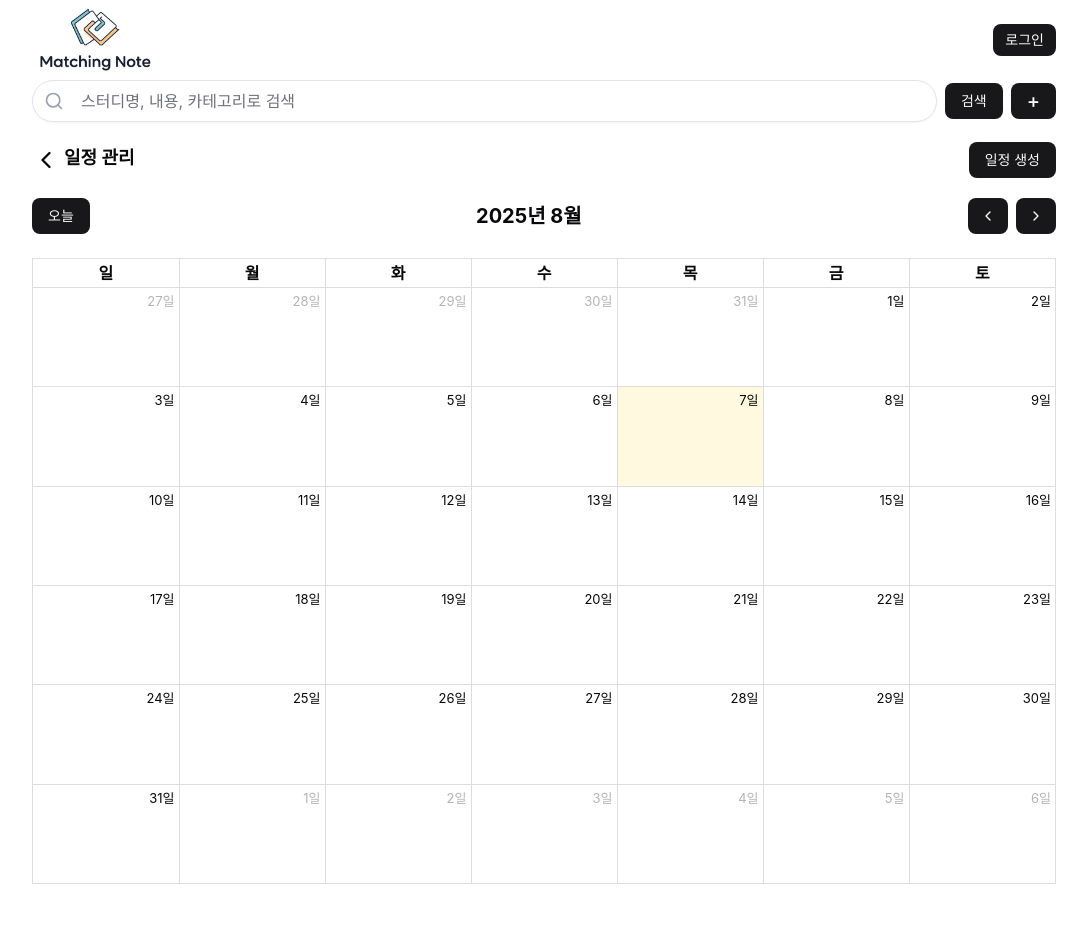
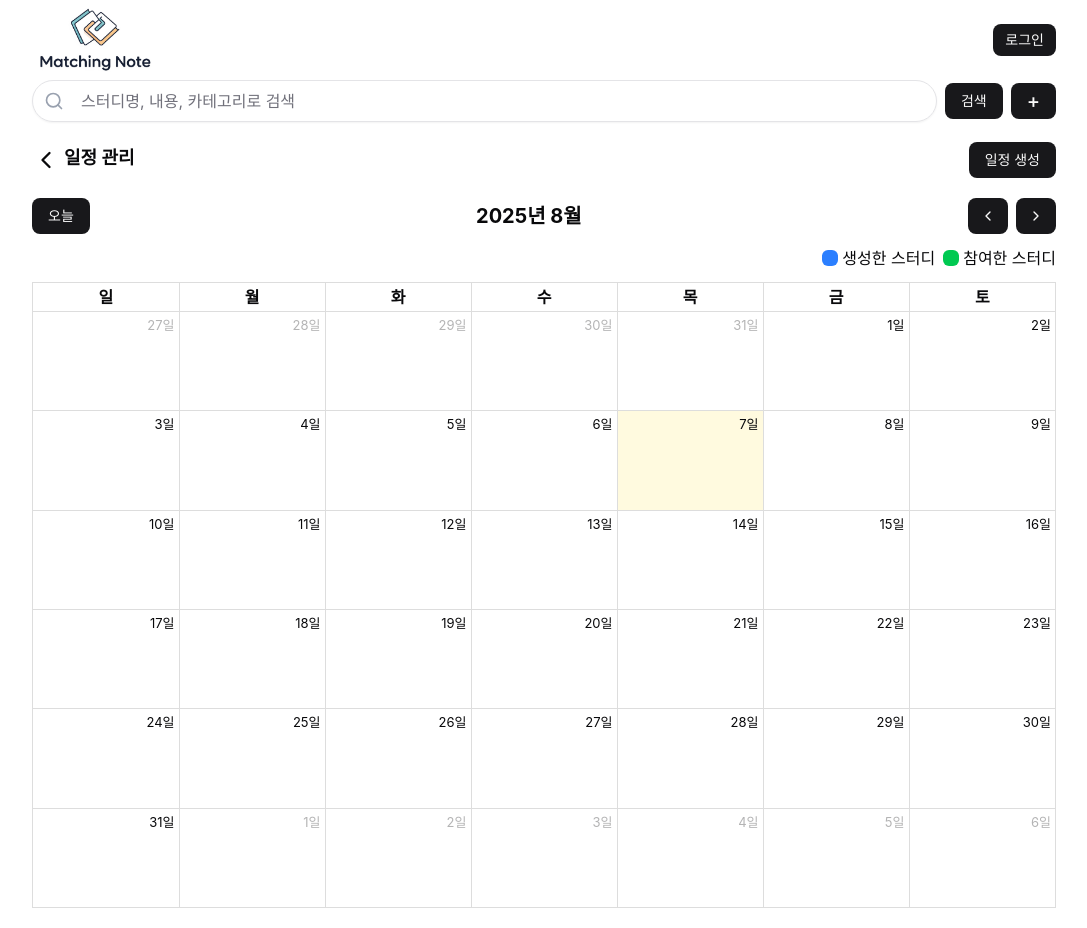
Before and after one commit to qusalsdn/matching-note, a Next.js app: page /mypage/schedule in a window 1280 px wide. Shown: the whole page, without its empty margins (96-1183 px from the left). Before the commit the page ends 904 px from the top, so only its background shows below. Built offline with nearby package versions, Linux system fonts and the light colour scheme; no server answers; the database is empty.

Commit message:
마이페이지 > 일정 관리 > 조회 & 생성
1. 자기가 생성한 스터디와 참여한 스터디에 대한 UI 구분
2. 생성할 때 자신이 생성한 스터디만 뜨게 수정

```diff
--- a/app/globals.css
+++ b/app/globals.css
@@ -142,8 +142,6 @@ input[type="number"] {
 }
 
 .fc-event {
-  background-color: black !important;
-  color: white !important;
   border: none !important;
   border-radius: 3px;
   font-size: x-small;
--- a/app/mypage/schedule/components/ScheduleDialog.tsx
+++ b/app/mypage/schedule/components/ScheduleDialog.tsx
@@ -170,7 +170,7 @@ export default function ScheduleDialog({
 
           if (error) throw new Error("일정 삭제 중 오류가 발생하였습니다..ㅜ");
 
-          if (data.length >= 0) throw new Error("자신이 생성한 일정만 삭제 가능합니다.!");
+          if (data.length <= 0) throw new Error("자신이 생성한 일정만 삭제 가능합니다.!");
 
           handleReset();
 
--- a/app/mypage/schedule/page.tsx
+++ b/app/mypage/schedule/page.tsx
@@ -41,6 +41,7 @@ export default function Schedule() {
   const { data, mutate } = useSWR(userId, fetcher);
 
   const [currentTitle, setCurrentTitle] = useState("");
+  const [myCreateStudyGroup, setMyCreateStudyGroup] = useState<StudyGroup[]>([]);
   const [myStudyGroup, setMyStudyGroup] = useState<StudyGroup[]>([]);
   const [createDialogOpen, setCreateDialogOpen] = useState(false);
   const [studySchedule, setStudySchedule] = useState<StudySchedule | null>(null);
@@ -61,14 +62,24 @@ export default function Schedule() {
     fetchStudyGroup();
   }, [studyGroupIds]);
 
+  useEffect(() => {
+    const fetchStudyGroup = async () => {
+      const { data } = await supabase.from("study_groups").select("*").eq("leader_id", userId);
+      if (data) setMyCreateStudyGroup(data);
+    };
+    fetchStudyGroup();
+  }, [userId]);
+
   const mapToEventInput = (apiEvents: StudySchedule[]) => {
-    return apiEvents.map((item: StudySchedule) => ({
+    return apiEvents.map((item) => ({
       id: String(item.id),
       title: item.title,
       start: item.start_time,
       end: item.end_time ? getCalendarEndDate(item.end_time) : undefined,
+      backgroundColor: item.creator_id === userId ? "#3B82F6" : "#22C55E",
       extendedProps: {
         groupId: item.group_id,
+        creator_id: item.creator_id,
         location: item.location,
         notes: item.notes,
       },
@@ -116,7 +127,7 @@ export default function Schedule() {
         <ScheduleCreateDialog
           open={createDialogOpen}
           onOpenChange={setCreateDialogOpen}
-          myStudyGroup={myStudyGroup}
+          myStudyGroup={myCreateStudyGroup}
           userId={userId}
           data={data}
           mutate={mutate}
@@ -135,7 +146,7 @@ export default function Schedule() {
         />
       </section>
 
-      <section>
+      <section className="space-y-3">
         <div className="flex items-center justify-between space-x-3">
           <Button type="button" onClick={handleToday}>
             오늘
@@ -151,6 +162,18 @@ export default function Schedule() {
             <Button type="button" onClick={handleNext}>
               <ChevronRight />
             </Button>
+          </div>
+        </div>
+
+        <div className="flex items-center justify-end -mb-3 space-x-2">
+          <div className="flex items-center space-x-1">
+            <div className="w-4 h-4 bg-blue-500 rounded-sm"></div>
+            <span>생성한 스터디</span>
+          </div>
+
+          <div className="flex items-center space-x-1">
+            <div className="w-4 h-4 bg-green-500 rounded-sm"></div>
+            <span>참여한 스터디</span>
           </div>
         </div>
 
```
